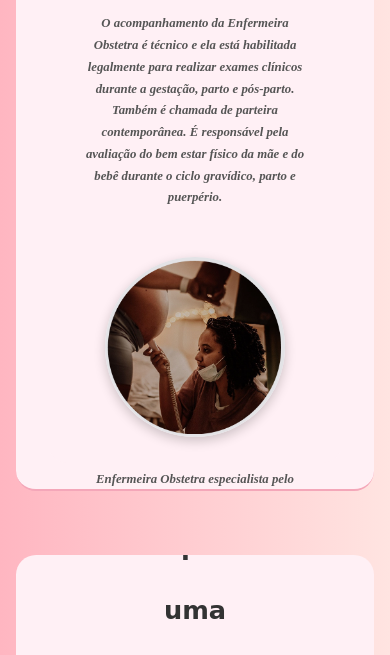
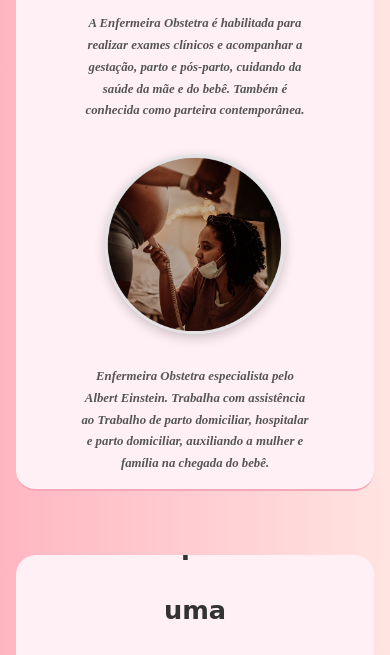
Before and after one commit to Jediel-A-Silva/Nathalia-Martins, a plain HTML site: page sobre-mim/sobre-mim.html in a window 390 px wide. Shown: the part 189-844 px from the top of the page. Drawn offline with Linux system fonts and the light colour scheme.

Commit message:
atualizando a página com as novas mudanças

```diff
--- a/sobre-mim/sobre-mim.css
+++ b/sobre-mim/sobre-mim.css
@@ -443,7 +443,7 @@ footer {
 .bloco-nathalia .texto-topo, .bloco-nathalia .texto-baixo {
     font-family: "Cormorant Garamond", serif;
     font-size: 0.8rem;
-    margin-bottom: 3rem;
+    margin-bottom: 2rem;
     line-height: 1.7;
     font-weight: bold;
     font-weight: 900;
--- a/sobre-mim/sobre-mim.html
+++ b/sobre-mim/sobre-mim.html
@@ -23,11 +23,8 @@
 
     <!-- Texto topo mobile resumido -->
     <p class="texto-topo mobile-only">
-      O acompanhamento da Enfermeira Obstetra é técnico e ela está
- habilitada legalmente para realizar exames clínicos durante a
- gestação, parto e pós-parto. Também é chamada de parteira
- contemporânea. É responsável pela avaliação do bem estar físico
- da mãe e do bebê durante o ciclo gravídico, parto e puerpério.
+     A Enfermeira Obstetra é habilitada para realizar exames clínicos e acompanhar a gestação, parto e pós-parto, cuidando da saúde da mãe e do bebê. Também é conhecida como parteira contemporânea.
+
     </p>
 
     <img src="img1/Img-redonde.png" alt="Nathalia em atendimento" class="imagem-redonda" data-aos="fade-up" />
```
